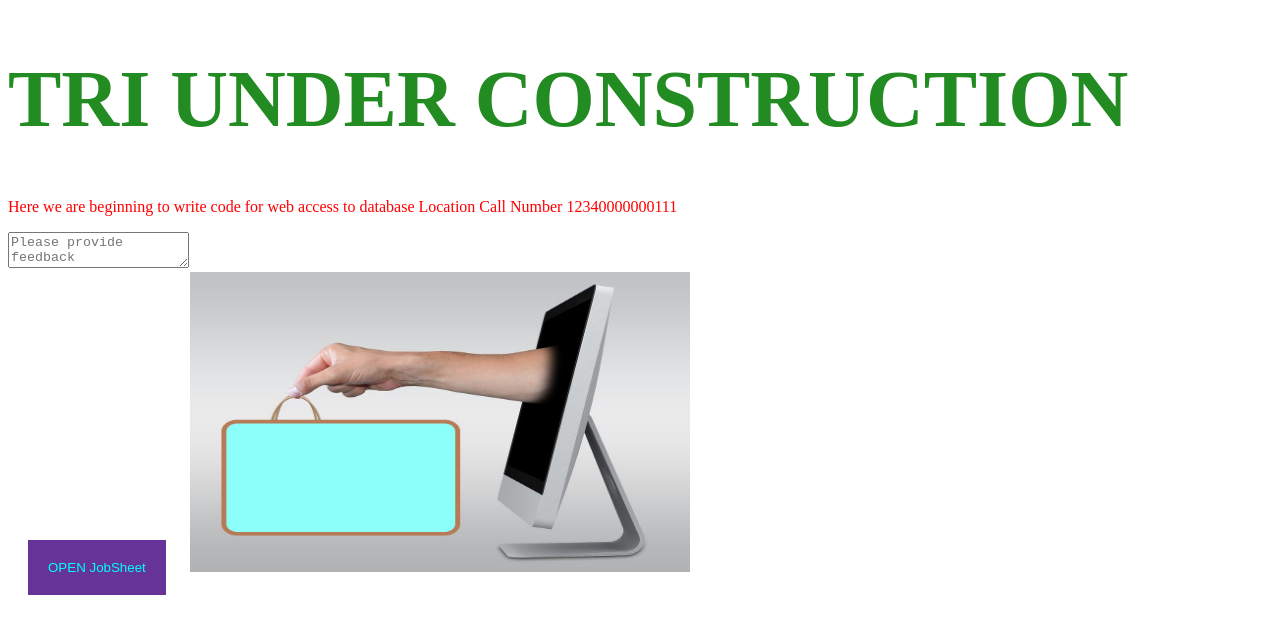
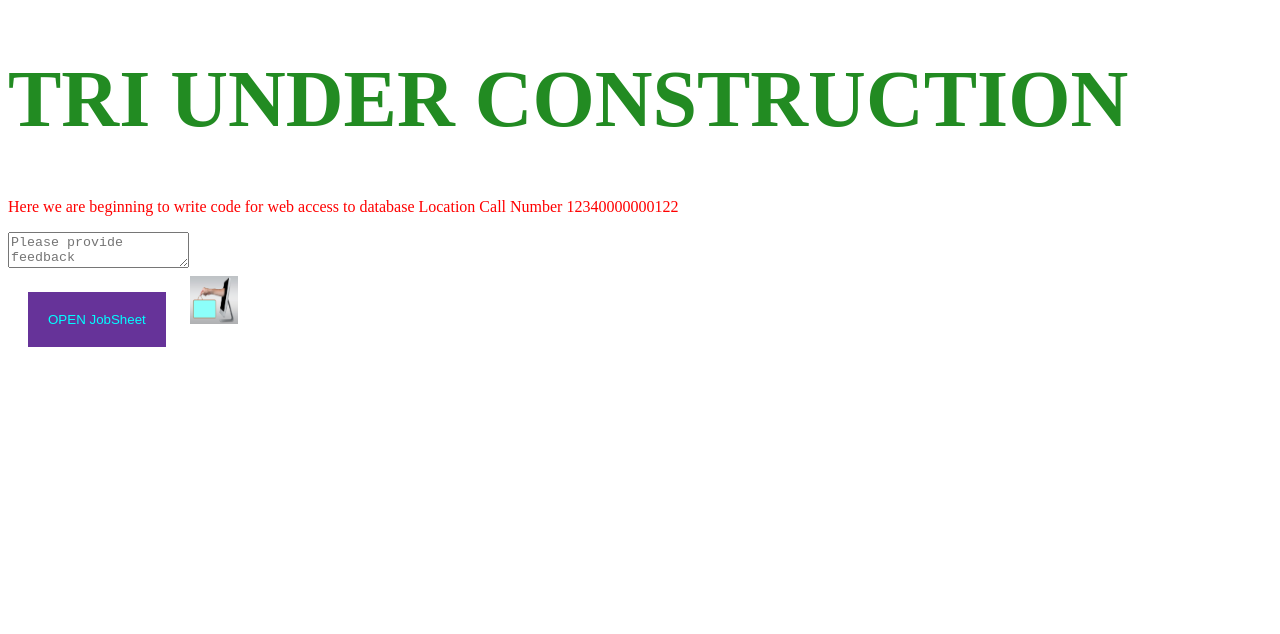
Before and after one commit to jimf862/TRIweb1, a plain HTML site: page index.html in a window 1280 px wide. Drawn offline with Linux system fonts and the light colour scheme.

Commit message:
Modify call number and image dimensions in index.html
Updated call number in the content and adjusted image size.

```diff
--- a/index.html
+++ b/index.html
@@ -11,7 +11,7 @@
             font-family:'Baskerville Old Face';font-size:80px;"> TRI UNDER CONSTRUCTION </h1>
     <p>
         Here we are beginning to write code for web access to database  Location
-        Call Number  12340000000111
+        Call Number  12340000000122
     <p></p>
 
     <textarea placeholder="Please provide feedback "></textarea>
@@ -25,6 +25,6 @@
                margin: 20px;
                ">OPEN JobSheet
     </button>
-    <img src="https://github.com/jimf862/TRIweb1/blob/main/jim1.jpg" alt="Image"height="300px"width="500px">
+    <img src="https://github.com/jimf862/TRIweb1/blob/main/jim1.jpg" style="width:48px;height:48px;">
 </body>
 </html>
```
